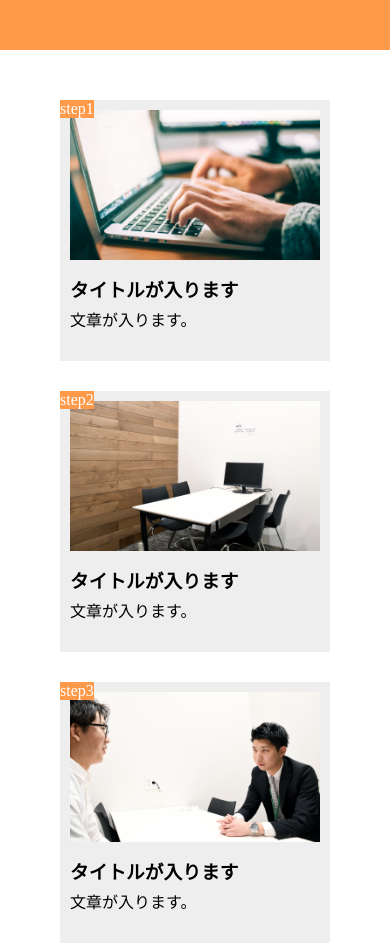
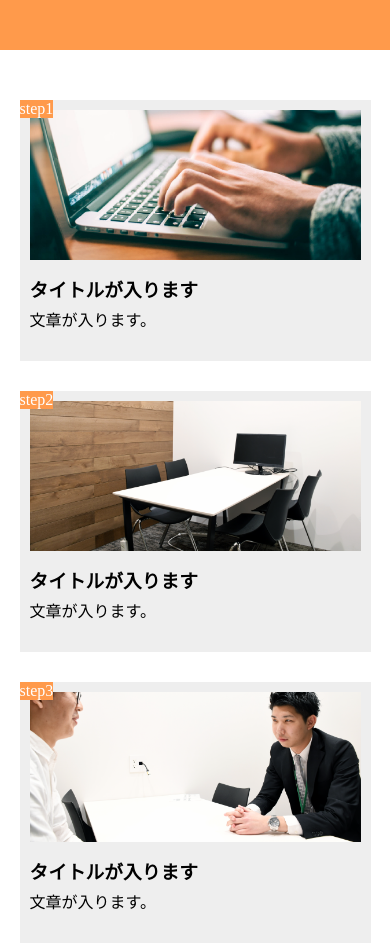
Before and after one commit to takakitenma/exercize, a plain HTML site: page index.html in a window 390 px wide. Shown: the top 946 px of the page. Drawn offline with Linux system fonts and the light colour scheme.

Commit message:
[課題訂正]

```diff
--- a/style.css
+++ b/style.css
@@ -77,13 +77,13 @@ footer {
 
 @media screen and (max-width: 768px) {
   main {
-    width: 90%;
+    width: 100%;
     display: block;
 
   }
 
   .step-box {
-    width: 270px;
+    width: 90%;
     padding-bottom: 30px;
   }
 
```
